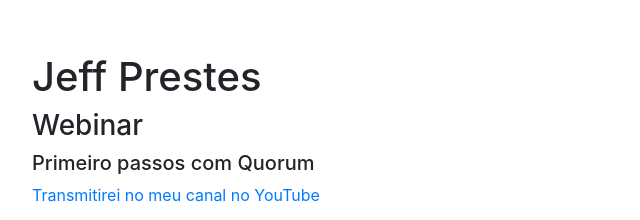
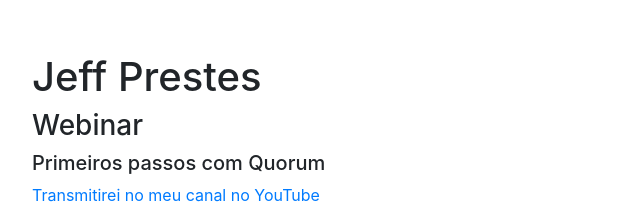
Before and after one commit to jeffprestes/site, a plain HTML site: page index.html in a window 1280 px wide. Shown: the part 107-327 px from the top of the page, 53-693 px from the left. Drawn offline with nearby package versions, Linux system fonts and the light colour scheme.

Commit message:
ajustes no cabecalho

```diff
--- a/index.html
+++ b/index.html
@@ -2,11 +2,12 @@
 <html lang="pt">
 
 <head>
-  <title>Jeff Prestes</title>
+  <title>Webinar Quorum - Jeff Prestes</title>
   <!-- Required meta tags -->
   <meta charset="utf-8">
   <meta name="viewport" content="width=device-width, initial-scale=1, shrink-to-fit=no">
-
+  <link rel="shortcut icon" href="https://docs.goquorum.com/en/latest/images/logo-48x48.png">
+  <meta name="description" content="Aprenda a criar sua rede permissionada e como gerar e transacionar Tokens">
   <!-- Bootstrap CSS -->
   <link rel="stylesheet" href="https://stackpath.bootstrapcdn.com/bootstrap/4.3.1/css/bootstrap.min.css"
     integrity="sha384-ggOyR0iXCbMQv3Xipma34MD+dH/1fQ784/j6cY/iJTQUOhcWr7x9JvoRxT2MZw1T" crossorigin="anonymous">
@@ -16,7 +17,7 @@
   <div class="container" style="padding-top: 20vh;">
     <h1>Jeff Prestes</h1>
     <h3>Webinar</h3>
-    <h5>Primeiro passos com Quorum</h5>
+    <h5>Primeiros passos com Quorum</h5>
     <p><a href="https://www.youtube.com/channel/UCOPWRWhdTnU-Zujnud9_7aQ">Transmitirei no meu canal no YouTube</a></p>
     <p>Dia 01/06/2020, segunda, às 20hrs, horário de Brasilia.</p>
     <p><a target="_blank"
```
